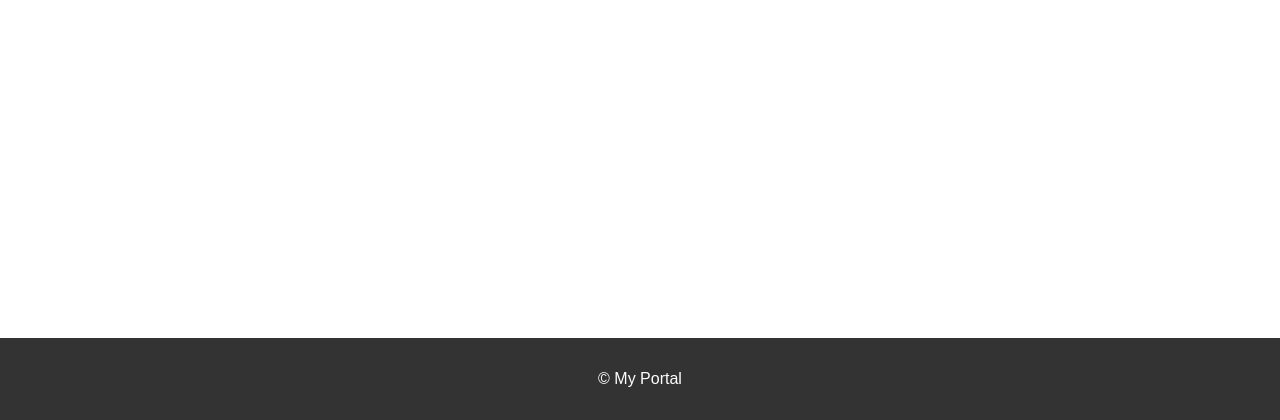
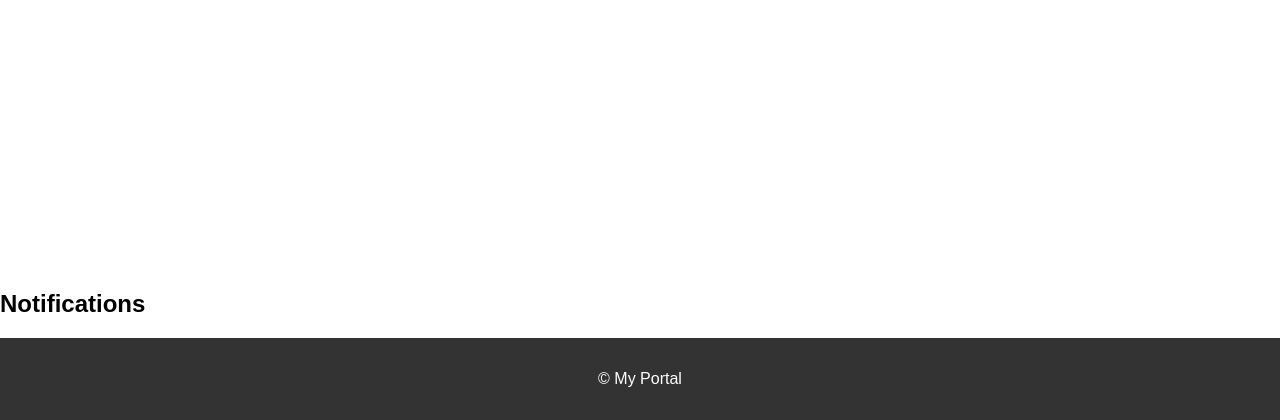
Before and after one commit to Pardhu-Guttula/BankingUsecase, a Python web app: template backend/templates/account.html in a window 1280 px wide. Shown: the part 380-800 px from the top of the page. Run offline with Jinja, Linux system fonts and the light colour scheme; the template is opened without the code that fills it, so the values that code supplies are empty.

Commit message:
commited by n8n

```diff
--- a/backend/templates/base.html
+++ b/backend/templates/base.html
@@ -1,4 +1,4 @@
-<!-- Epic Title: Core Banking System Integration -->
+<!-- Epic Title: Real-time Status Updates and Notifications -->
 
 <!DOCTYPE html>
 <html lang="en">
@@ -24,6 +24,10 @@
         {% block content %}
         {% endblock %}
     </main>
+    <div id="notifications-container">
+        <h2>Notifications</h2>
+        <div id="notifications"></div>
+    </div>
     <footer>
         <p>&copy; {{ current_year }} My Portal</p>
     </footer>
```
